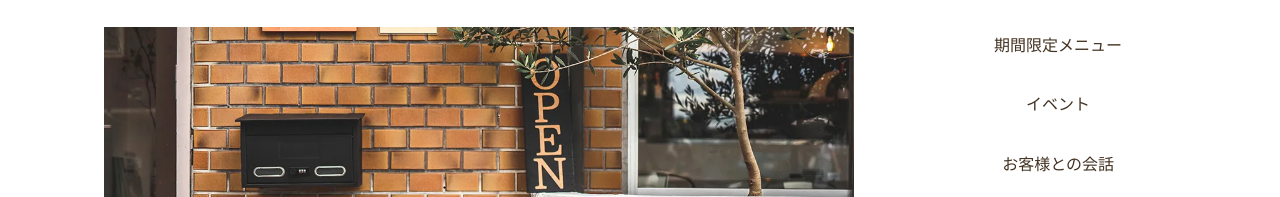
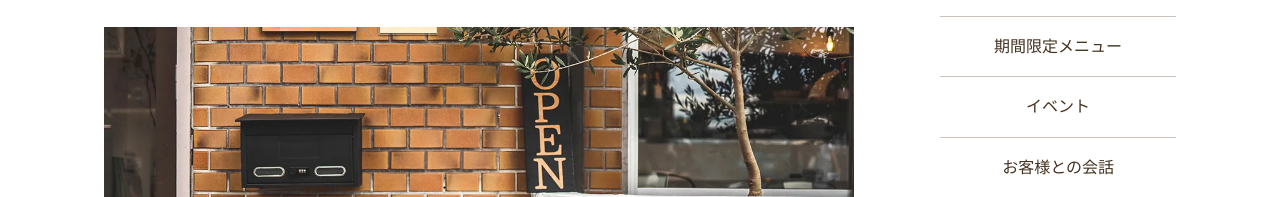
Before and after one commit to s-na98/s-na98.github.io, a plain HTML site: page news.html in a window 1280 px wide. Shown: the part 603-800 px from the top of the page. Drawn offline with Linux system fonts and the light colour scheme; some packages are replaced by stand-ins of ours.

Commit message:
Update style.css

```diff
--- a/css/style.css
+++ b/css/style.css
@@ -168,7 +168,7 @@ iframe {
     margin-bottom: 4rem;
 }
 .side-menu li {
-    border-bottom: 1px sold #c9c2bc;
+    border-bottom: 1px solid #c9c2bc;
 }
 .side-menu a {
     color: #432;
```
